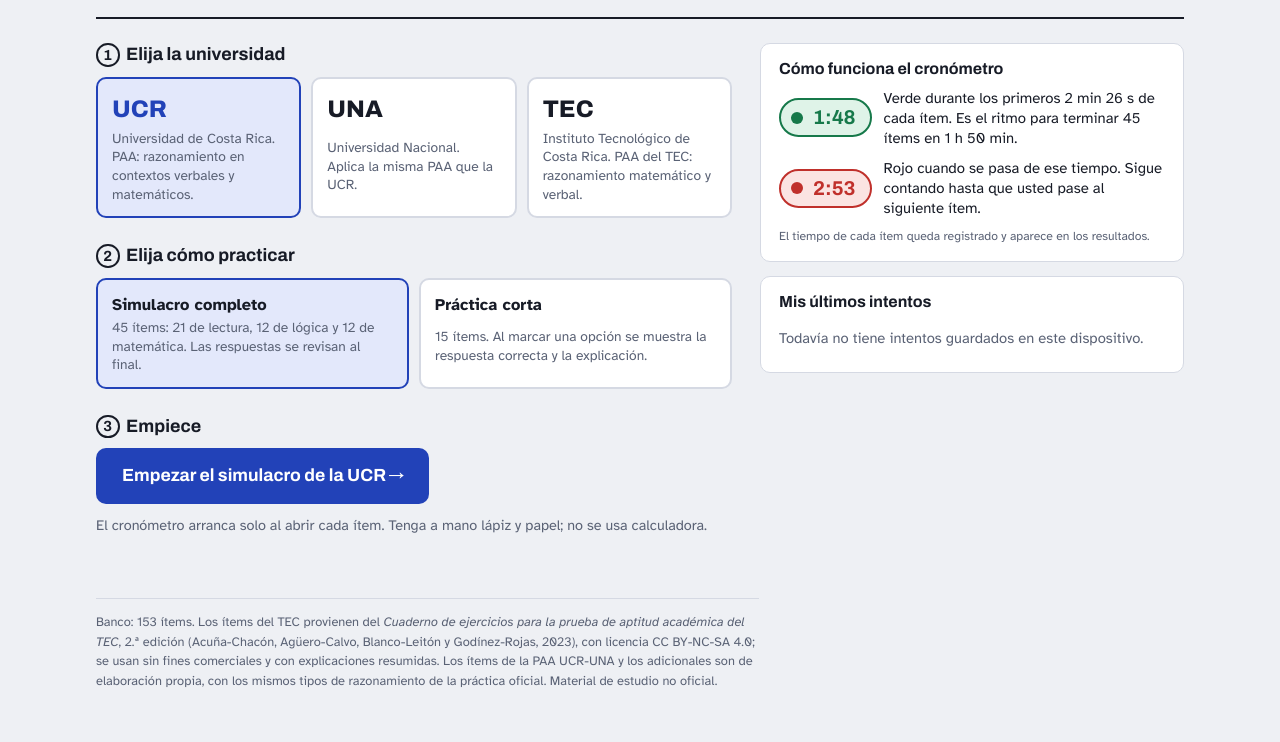
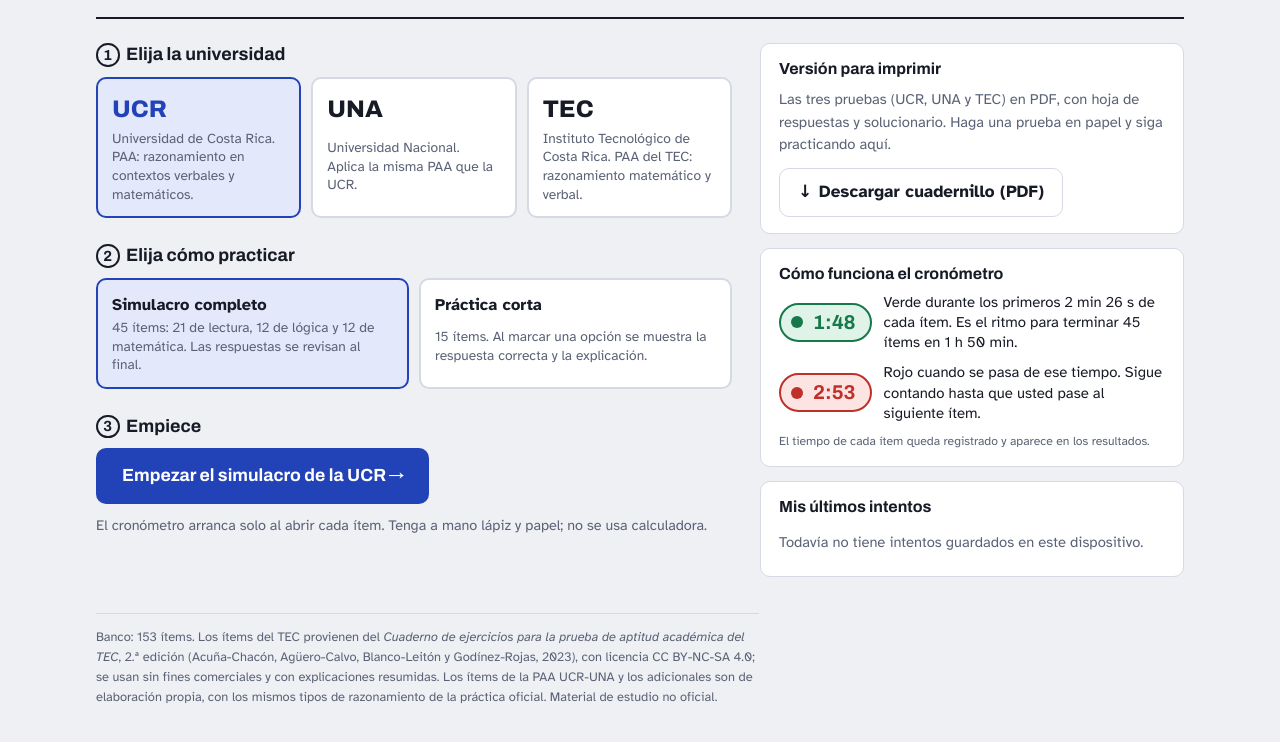
Before and after one commit to rblancod/Admisi-n, a plain HTML site: page index.html in a window 1280 px wide. Both pictures are taken after typing "name@example.com", "Sample" into the empty fields and a click on the button "Entrar →". Shown: the part 138-880 px from the top of the page. Drawn offline with Linux system fonts and the light colour scheme.

Commit message:
Enlace para descargar el cuadernillo PDF desde la plataforma
Aparece en la pantalla de ingreso, en el inicio del estudiante
(panel "Versión para imprimir") y en el panel de administrador.

Co-Authored-By: Claude Opus 5.5 <noreply@anthropic.com>
Claude-Session: https://claude.ai/code/session_01LsbMPDbKRkz4E9U9MbP9zT

```diff
--- a/index.html
+++ b/index.html
@@ -69,6 +69,9 @@ h1,h2,h3{font-family:var(--f-display);text-wrap:balance;margin:0;line-height:1.1
 .panel{background:var(--surface);border:1px solid var(--line);border-radius:var(--r);padding:16px 18px}
 .panel h3{font-size:1rem;font-weight:700;margin-bottom:10px}
 .panel + .panel{margin-top:14px}
+.panel.pdf p{margin:0 0 12px;font-size:.92rem;color:var(--muted)}
+a.dl{display:inline-flex;align-items:center;gap:.4em;color:var(--ink);text-decoration:none}
+a.dl::before{content:"↓";font-weight:800}
 .clock-demo{display:grid;gap:10px}
 .clock-demo div{display:flex;gap:12px;align-items:center;font-size:.93rem;line-height:1.35}
 .hist{list-style:none;margin:0;padding:0;display:grid;gap:6px;font-size:.92rem}
@@ -582,6 +585,8 @@ var UNI = {
 };
 var byId = {}; B.forEach(function (it) { byId[it.id] = it; });
 var app = document.getElementById('app');
+var PDF = 'impreso/cuadernillo-simulacro-admision.pdf';   // cuadernillo imprimible
+function pdfLink(cls,txt){return '<a class="'+cls+'" href="'+PDF+'" download="cuadernillo-simulacro-admision.pdf" target="_blank" rel="noopener">'+txt+'</a>';}
 var ADMIN = String(CONFIG.admin || '').trim().toLowerCase(), SYNC = String(CONFIG.sync || '').trim();
 var S = { view: 'login', user: null, uni: 'ucr', mode: 'sim', area: 'all', exam: null, filter: 'all', ask: false };
 var A = { rows: [], src: 'local', msg: '', sel: null };   // panel de administrador
@@ -684,6 +689,7 @@ function vHome(){
     '</div>'+(S.mode==='prac'?'<div class="chips" role="group" aria-label="Área de la práctica corta">'+chips+'</div>':'')+'</section>'+
     '<section class="step"><h2><b>3</b>Empiece</h2><div><button class="go" data-act="start">Empezar '+(S.mode==='sim'?'el simulacro':'la práctica')+' de la '+u.name+' →</button></div><p class="muted" style="margin:0;font-size:.9rem">El cronómetro arranca solo al abrir cada ítem. Tenga a mano lápiz y papel; no se usa calculadora.</p></section>'+
   '</main><aside>'+
+    '<div class="panel pdf"><h3>Versión para imprimir</h3><p>Las tres pruebas (UCR, UNA y TEC) en PDF, con hoja de respuestas y solucionario. Haga una prueba en papel y siga practicando aquí.</p>'+pdfLink('ghost dl','Descargar cuadernillo (PDF)')+'</div>'+
     '<div class="panel"><h3>Cómo funciona el cronómetro</h3><div class="clock-demo">'+
       '<div><span class="timer">1:48</span><span>Verde durante los primeros 2 min 26 s de cada ítem. Es el ritmo para terminar 45 ítems en 1 h 50 min.</span></div>'+
       '<div><span class="timer over">2:53</span><span>Rojo cuando se pasa de ese tiempo. Sigue contando hasta que usted pase al siguiente ítem.</span></div>'+
@@ -704,7 +710,8 @@ function vLogin(){
     '<label class="field" for="f-name">Nombre <small>(opcional, para identificar sus intentos)</small><input id="f-name" type="text" autocomplete="name"></label>'+
     (loginErr?'<p class="err">'+loginErr+'</p>':'')+
     '<button class="go" type="submit">Entrar →</button>'+
-    '<p class="muted" style="margin:0;font-size:.88rem">No se necesita contraseña. Sus intentos quedan registrados con este correo para dar seguimiento a su avance.</p></form>';
+    '<p class="muted" style="margin:0;font-size:.88rem">No se necesita contraseña. Sus intentos quedan registrados con este correo para dar seguimiento a su avance.</p></form>'+
+    '<p style="text-align:center;margin-top:18px">'+pdfLink('ghost dl','Descargar la versión para imprimir (PDF)')+'</p>';
 }
 function people(){
   var m={},out=[];
@@ -802,7 +809,7 @@ function vPerson(p){
 function vAdmin(){
   var ps=people(),sel=A.sel&&ps.filter(function(p){return p.email===A.sel;})[0];
   var head='<div class="userbar"><span>Administrador: <b>'+esc(S.user.email)+'</b></span><button class="link" data-act="home">Hacer un simulacro</button><button class="link" data-act="logout">Salir</button></div>'+
-    '<header class="mast"><div><div class="eyebrow">Simulacro de admisión</div><h1>Panel de registros</h1></div><div class="chips"><button class="ghost" data-act="adm-refresh">Actualizar</button><button class="ghost" data-act="csv"'+(A.rows.length?'':' disabled')+'>Descargar CSV</button></div></header>'+adminStatus();
+    '<header class="mast"><div><div class="eyebrow">Simulacro de admisión</div><h1>Panel de registros</h1></div><div class="chips"><button class="ghost" data-act="adm-refresh">Actualizar</button><button class="ghost" data-act="csv"'+(A.rows.length?'':' disabled')+'>Descargar CSV</button>'+pdfLink('ghost dl','Cuadernillo PDF')+'</div></header>'+adminStatus();
   if(sel)return head+vPerson(sel);
   var tot=A.rows.length,avg=tot?Math.round(A.rows.reduce(function(s,r){return s+pct(r);},0)/tot):0;
   var rows=ps.map(function(p){return '<button class="prow" data-act="person" data-v="'+esc(p.email)+'"><span><strong>'+esc(p.name||p.email)+'</strong>'+(p.name?'<small>'+esc(p.email)+'</small>':'')+
```
